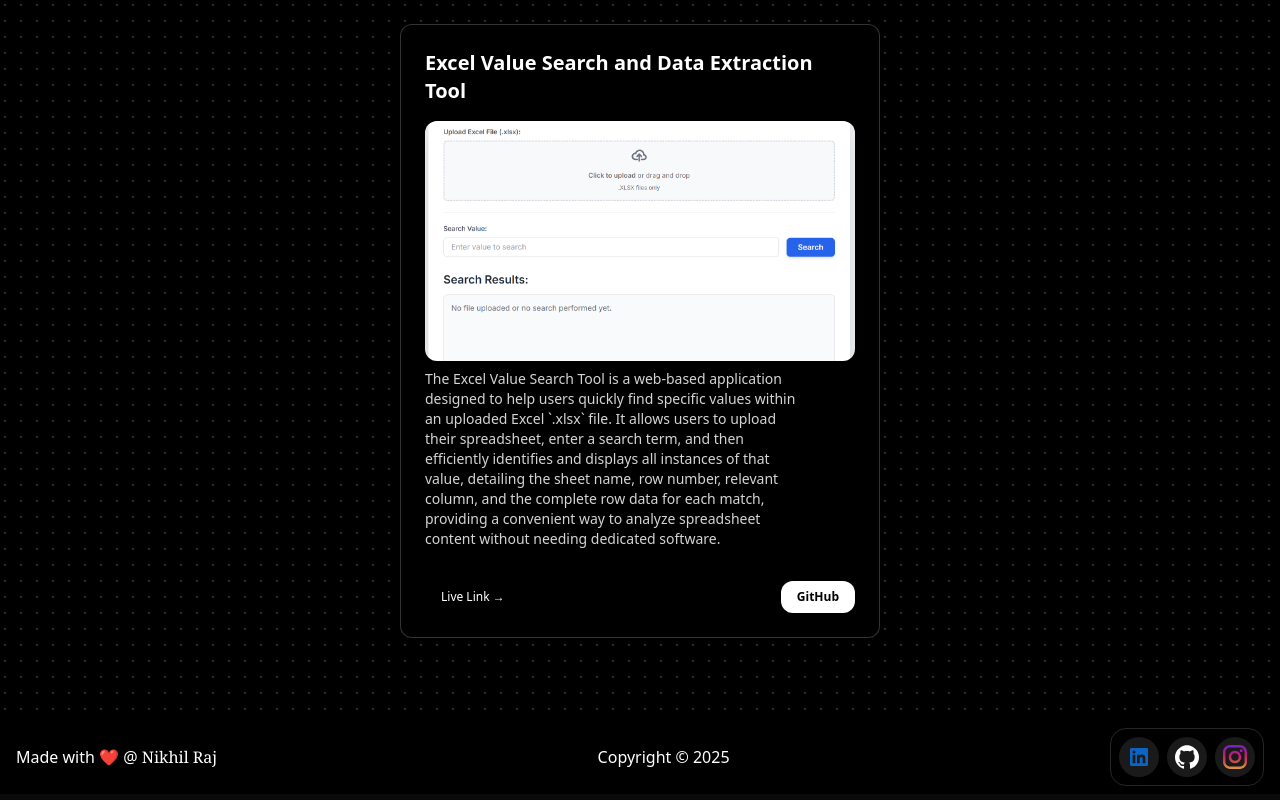
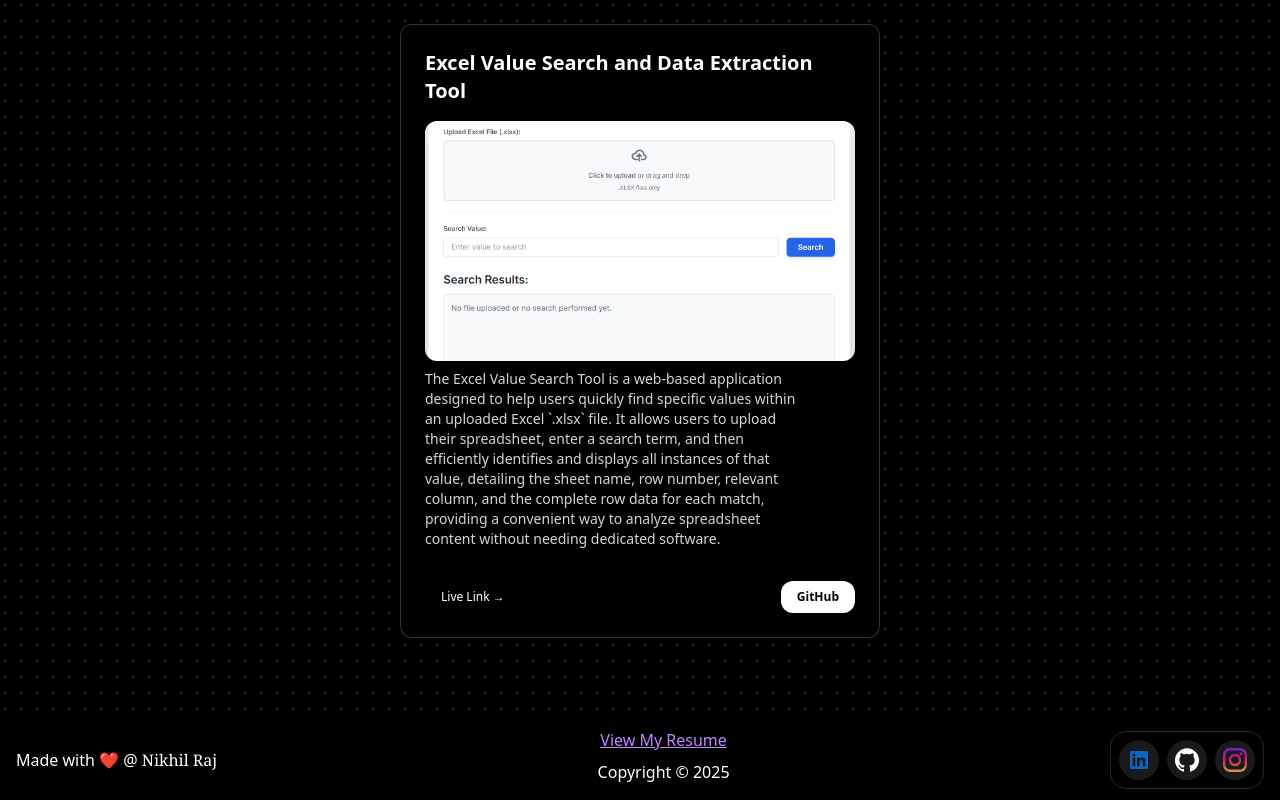
Before and after one commit to dudenrb/nikhilporfolio, a React (Vite) app: page /projects in a window 1280 px wide. Shown: the part 1664-2464 px from the top of the page. Built offline with nearby package versions, Linux system fonts and the light colour scheme.

Commit message:
Update Footer.tsx

```diff
--- a/src/components/Footer.tsx
+++ b/src/components/Footer.tsx
@@ -1,5 +1,4 @@
 import React from "react";
-
 import Contact from "@/components/Contact";
 
 const Footer: React.FC = () => {
@@ -9,16 +8,26 @@ const Footer: React.FC = () => {
   return (
     <footer className="footer">
       <div className="container mx-auto px-4">
-        <div className="flex flex-col md:flex-row items-center justify-between">
-          <div className="footer-copywright">
+        <div className="flex flex-col md:flex-row items-center justify-between gap-4">
+          <div className="footer-copywright text-center md:text-left">
             <h3>
               Made with <span className="text-red-500 heart">❤️</span> @{" "}
               <span className="font-serif">Nikhil Raj</span>
             </h3>
           </div>
-          <div className="footer-copywright">
-            <h3>Copyright © {year}</h3>
+
+          <div className="text-center">
+            <a
+              href="https://drive.google.com/file/d/1Qo4JH5mDBOBcYAsn2w4kaVWFcmpseTTx/view?usp=sharing"
+              target="_blank"
+              rel="noopener noreferrer"
+              className="text-purple-400 underline hover:text-purple-300"
+            >
+              View My Resume
+            </a>
+            <h3 className="mt-1">Copyright © {year}</h3>
           </div>
+
           <Contact />
         </div>
       </div>
```
